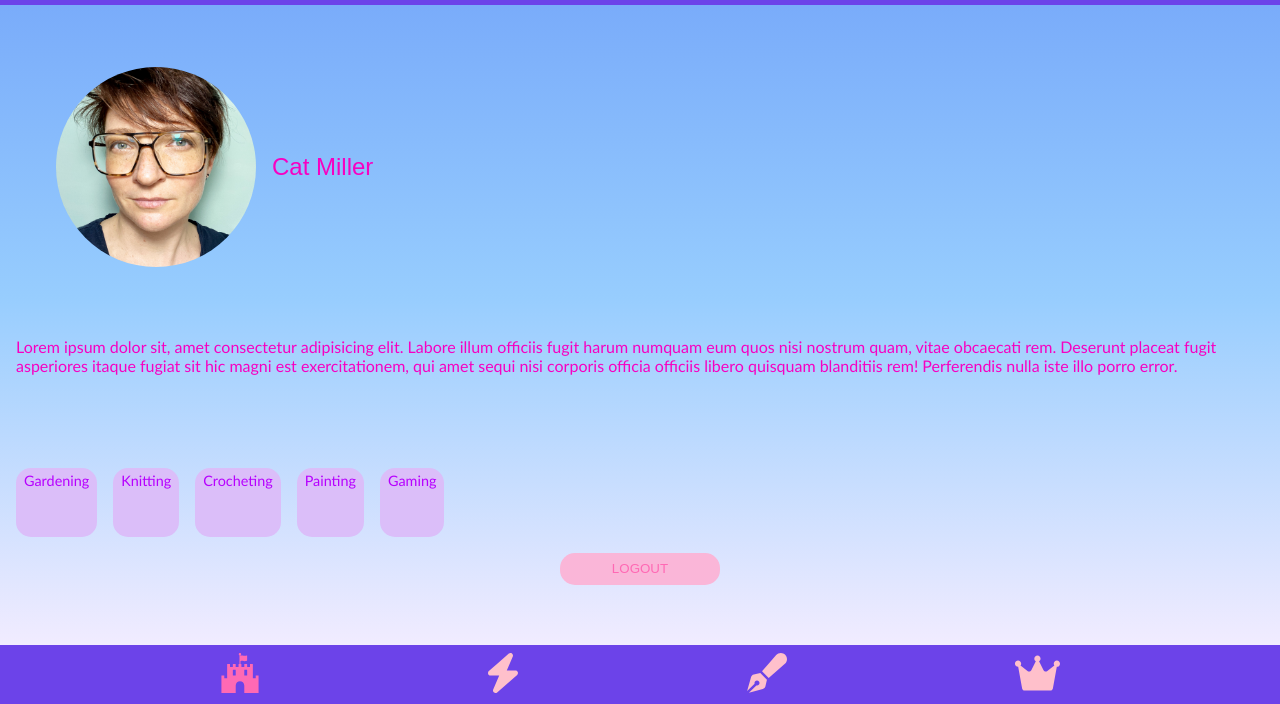
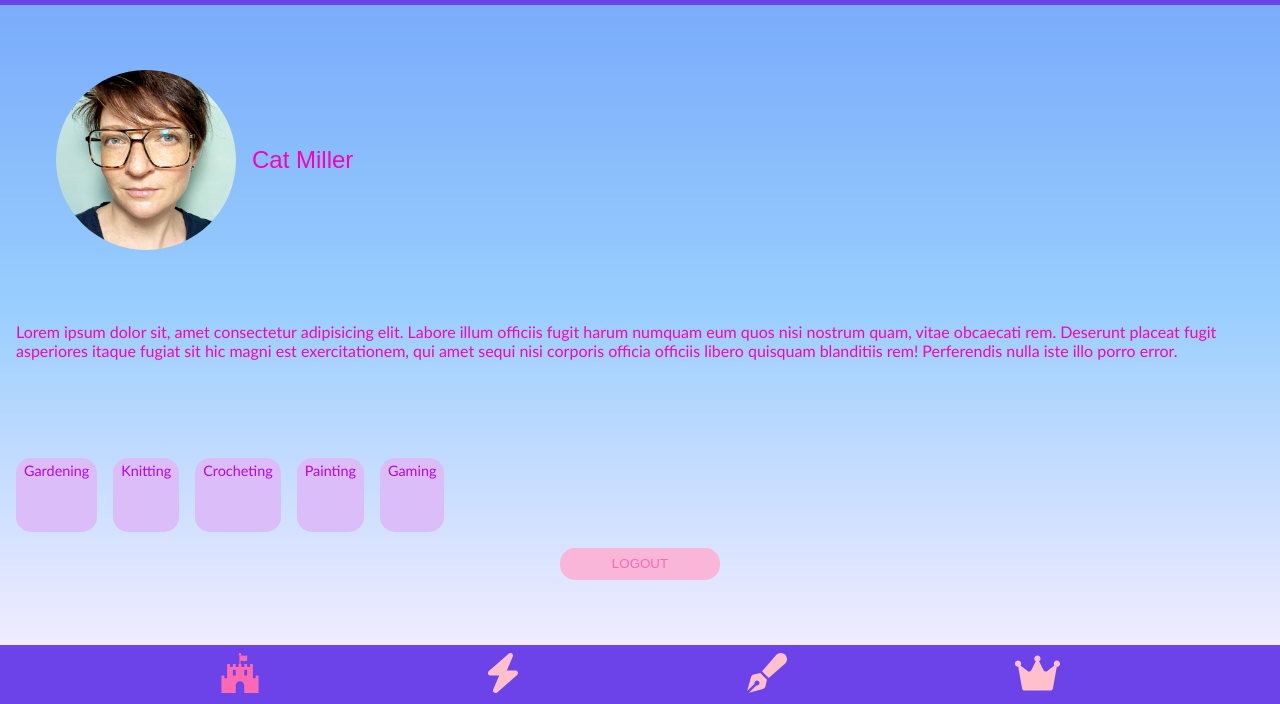
Before and after one commit to cat-miller/Quizz-App, a website: page css/profile/index.html in a window 1280 px wide. Shown: the part 99-803 px from the top of the page. Drawn offline with Linux system fonts and the light colour scheme.

Commit message:
Modify profile component to adjust for javascript

```diff
--- a/css/profile/styles.css
+++ b/css/profile/styles.css
@@ -6,6 +6,7 @@
 }
 
 .main__profile {
+  overflow-y: scroll;
   padding: 1.5rem 1rem 1rem;
   display: grid;
   gap: 1rem;
@@ -20,8 +21,8 @@
 
 .profile__img {
   object-fit: cover;
-  height: 200px;
-  width: 200px;
+  height: 180px;
+  width: 180px;
   border-radius: 50%;
 }
 
```
